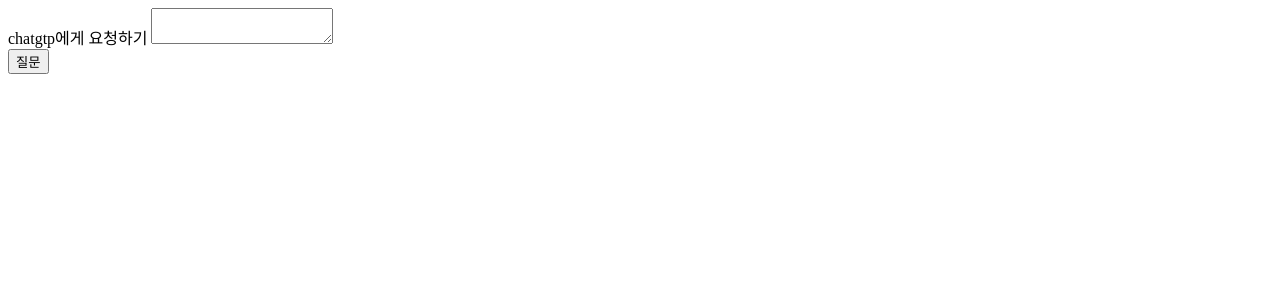
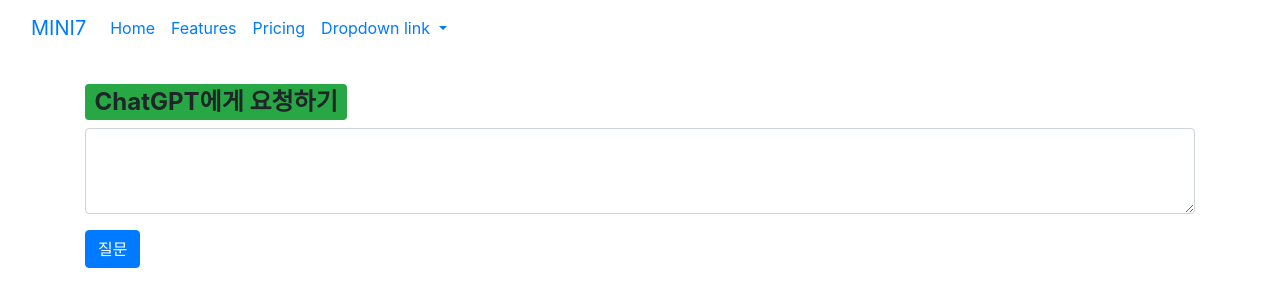
Before and after one commit to leeht0113/mini7_0, a Django app: page /chatgpt/ in a window 1280 px wide. Shown: the top 307 px of the page. Run offline with Django 4.2, Linux system fonts and the light colour scheme; parts of the project's set-up code (start-up, migrations or seed data) failed here and were passed over; some libraries are stand-ins or nearby versions.

Commit message:
'chat-gpt'

```diff
--- a/chatgpt/templates/gpt/index.html
+++ b/chatgpt/templates/gpt/index.html
@@ -1,12 +1,58 @@
-{% load static %}
-{% block extrahead %}
-<link rel="stylesheet" href="{% static 'gtp/style.css' %}">
-{% endblock %}
-<form action="chat" method="post" entype="application/x-www-form-urlencoded">
-    {% csrf_token %}
-    <div id="file-module-0">
-        <label>chatgtp에게 요청하기</label>
-        <textarea id="question" name="question"></textarea>
-    </div>
-    <div><button id="text-button" type="submit" >질문</button></div>
-</form>
+<!DOCTYPE html>
+<html>
+<head>
+  <title>{% block title %}{% endblock %}</title>
+  {% load bootstrap4 %}
+  {% bootstrap_css %}
+  {% bootstrap_javascript %}
+</head>
+<body>
+    <nav class="navbar navbar-expand-lg bg-body-tertiary">
+        <div class="container-fluid">
+          <a class="navbar-brand" href="/">MINI7</a>
+          <button class="navbar-toggler" type="button" data-bs-toggle="collapse" data-bs-target="#navbarNavDropdown" aria-controls="navbarNavDropdown" aria-expanded="false" aria-label="Toggle navigation">
+            <span class="navbar-toggler-icon"></span>
+          </button>
+          <div class="collapse navbar-collapse" id="navbarNavDropdown">
+            <ul class="navbar-nav">
+              <li class="nav-item">
+                <a class="nav-link active" aria-current="page" href="#">Home</a>
+              </li>
+              <li class="nav-item">
+                <a class="nav-link" href="#">Features</a>
+              </li>
+              <li class="nav-item">
+                <a class="nav-link" href="#">Pricing</a>
+              </li>
+              <li class="nav-item dropdown">
+                <a class="nav-link dropdown-toggle" href="#" role="button" data-bs-toggle="dropdown" aria-expanded="false">
+                  Dropdown link
+                </a>
+                <ul class="dropdown-menu">
+                  <li><a class="dropdown-item" href="#">Action</a></li>
+                  <li><a class="dropdown-item" href="#">Another action</a></li>
+                  <li><a class="dropdown-item" href="#">Something else here</a></li>
+                </ul>
+              </li>
+            </ul>
+          </div>
+        </div>
+      </nav>
+
+
+<div class="container mt-20 mb-4"></div>
+
+<div class="container">
+    <form action="chat" method="post" entype="application/x-www-form-urlencoded">
+        {% csrf_token %}
+        <div class="mb-3">
+            <h2><span class="badge bg-success">ChatGPT에게 요청하기</span></h2>
+            <textarea class="form-control" id="question" name="question" rows="3"></textarea>
+        </div>
+        <div><button type="submit" class="btn btn-primary" id="text-button">질문</button></div>
+    </form>
+  {% block content %}
+  {% endblock %}
+</div>
+</body>
+</html>
--- a/chatgpt/views.py
+++ b/chatgpt/views.py
@@ -1,7 +1,7 @@
 from django.shortcuts import render
 from openai import OpenAI
 
-client = OpenAI(api_key="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")
+client = OpenAI(api_key="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")
 # Create your views here.
 
 
```
Also changed, not shown: chatgpt/templates/gpt/result.html (+59 -9 lines), selfchatgpt/templates/gpt/index.html (+58 -12 lines).
